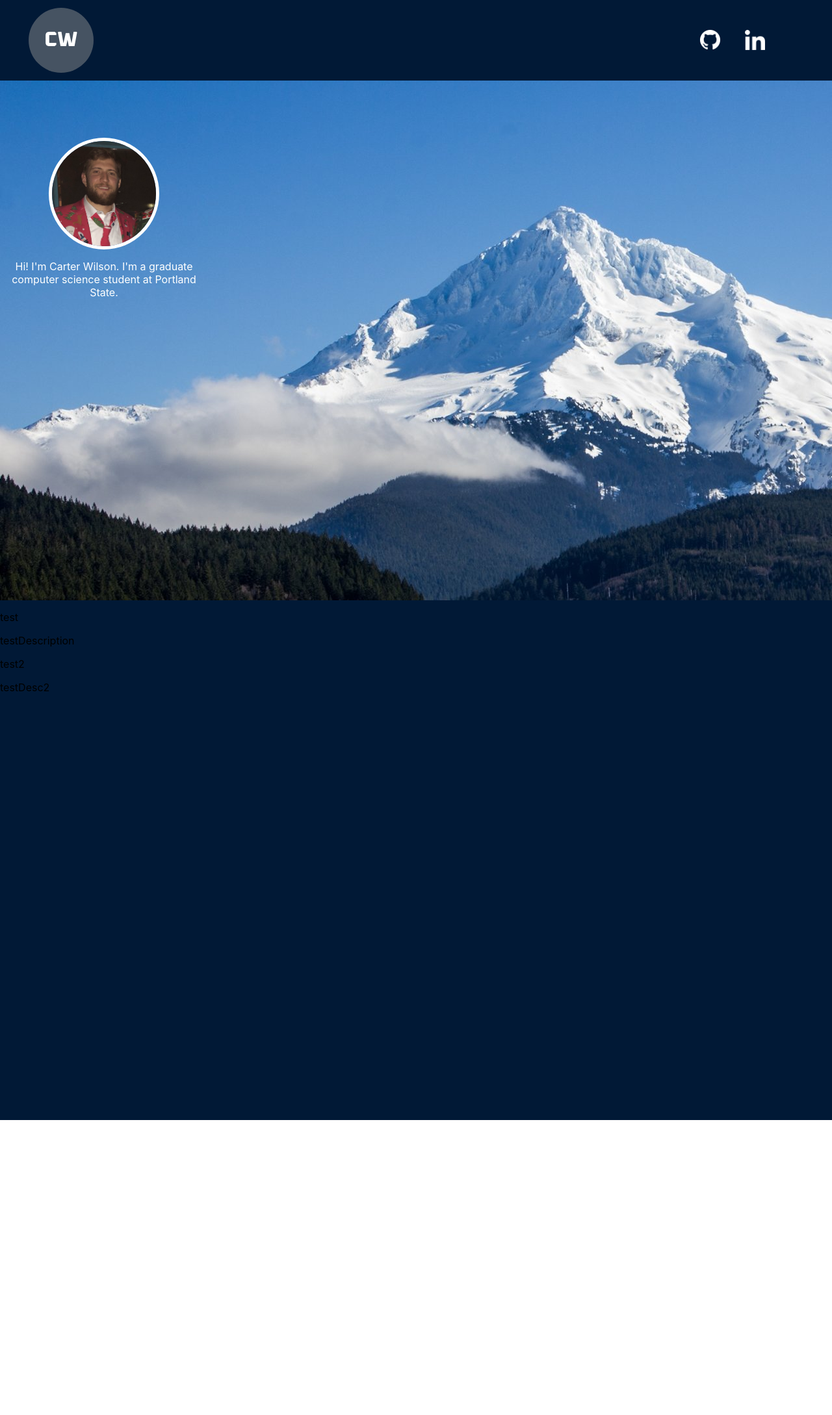
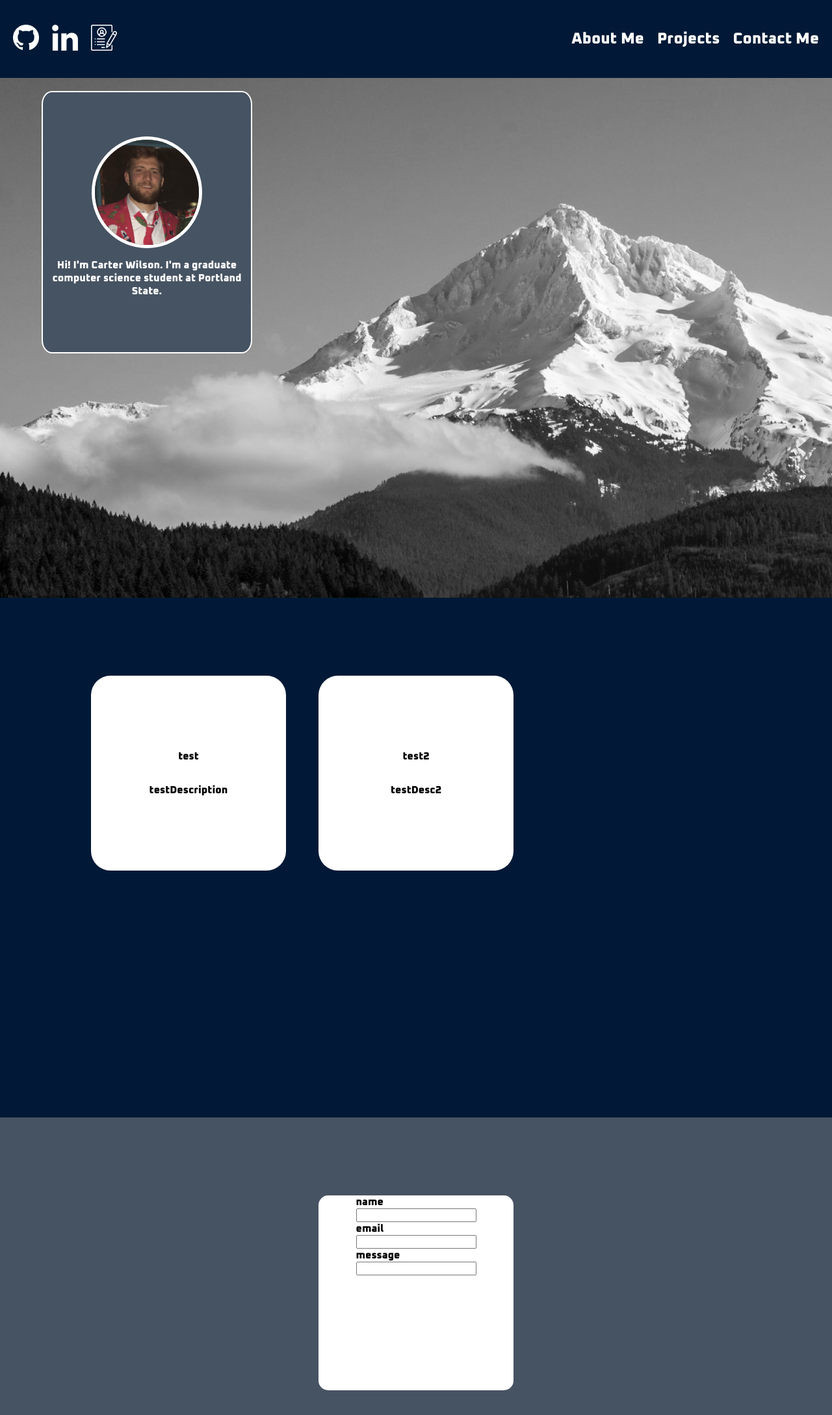
Before and after one commit to carterlwilson/portfolio, a React (Create React App) app: page / in a window 1280 px wide. Shown: the top 2178 px of the page at 65% size. Before the commit the page ends 1724 px from the top, so only its background shows below. Built offline with nearby package versions, Linux system fonts and the light colour scheme.

Commit message:
Added section jumping

```diff
--- /dev/null
+++ b/src/Contact.js
@@ -0,0 +1,23 @@
+import React from 'react';
+import './styling/Contact.css'
+
+class contact extends React.Component {
+    render() {
+        return(
+            <div className="contact" id="contact">
+                <div className="contact-form-wrapper">
+                    <form>
+                        <label for="Name">name</label>
+                        <input type="text" name="Name"/>
+                        <label for="Email">email</label>
+                        <input type="email" name="Email"/>
+                        <label for="Message">message</label>
+                        <input type="text" name="Message"/>
+                    </form>
+                </div>
+            </div>
+        )
+    }
+}
+
+export default contact
--- a/src/Greeting.js
+++ b/src/Greeting.js
@@ -5,7 +5,7 @@ import './styling/Greeting.css'
 class Greeting extends React.Component {
     render() {
         return (
-            <div className="greeting-wrapper">
+            <div id="about" className="greeting-wrapper">
                 <div className="greeting">
                     <img src={GreetingPic} alt="Photo of me"></img>
                     <p>Hi! I'm Carter Wilson. I'm a graduate computer science student at Portland State.</p>
--- a/src/ProjectCard.js
+++ b/src/ProjectCard.js
@@ -1,4 +1,5 @@
 import React from 'react';
+import './styling/ProjectCard.css'
 
 class ProjectCard extends React.Component {
     render() {
--- a/src/Projects.js
+++ b/src/Projects.js
@@ -14,7 +14,7 @@ class Projects extends React.Component {
     render() {
         const projectsList = ProjectData.map(project => <ProjectCard title={project.title} description={project.description}/>);
         return (
-            <div className="projects-wrapper">
+            <div className="projects-wrapper" id="projects">
                 <div className="project-list">
                     {projectsList}
                 </div>
--- a/src/TitleBar.js
+++ b/src/TitleBar.js
@@ -2,19 +2,21 @@ import React from 'react';
 import './styling/TitleBar.css';
 import GithubLogo from './images/GitHub-Mark-Light-64px.png'
 import LinkedinLogo from './images/linkedin-64.png'
-
-
+import ResumeLogo from './images/portfolio.png'
 
 class TitleBar extends React.Component {
     render() {
         return (
             <div className="titlebar">
-                <div className="logo">
-                    <p>CW</p>
-                </div>
                 <div className="icons">
                     <img src={GithubLogo} alt="github icon"/>
                     <img src={LinkedinLogo} alt = "linkedin icon"/>
+                    <img src={ResumeLogo} alt="resume"/>
+                </div>
+                <div className="links">
+                    <a href="#about" className="section-link">About Me</a>
+                    <a href="#projects" className="section-link">Projects</a>
+                    <a href="#contact" className="section-link">Contact Me</a>
                 </div>
             </div>
         );
--- a/src/index.js
+++ b/src/index.js
@@ -1,10 +1,10 @@
 import React from 'react';
 import ReactDOM from 'react-dom';
 import './styling/index.css';
-import App from './App';
 import TitleBar from './TitleBar';
 import Greeting from './Greeting';
 import Projects from './Projects';
+import Contact from './Contact';
 import * as serviceWorker from './serviceWorker';
 
 ReactDOM.render(
@@ -13,6 +13,7 @@ ReactDOM.render(
     <TitleBar />
     <Greeting />
     <Projects />
+    <Contact />
   </body>
   </React.StrictMode>,
   document.getElementById('root')
--- /dev/null
+++ b/src/styling/Contact.css
@@ -0,0 +1,21 @@
+.contact {
+    height: 100vh;
+    background-color: #465362;
+    display: flex;
+    justify-content: center;
+}
+
+.contact-form-wrapper {
+    display: flex;
+    justify-content: center;
+    margin-top: 120px;
+    background-color: white;
+    width: 300px;
+    height: 300px;
+    border-radius: 5%;
+}
+
+form {
+    display: flex;
+    flex-direction: column;
+}
--- a/src/styling/Greeting.css
+++ b/src/styling/Greeting.css
@@ -1,6 +1,7 @@
 .greeting-wrapper {
     height: 100vh;
-    background-image: url(../images/mount-hood-wallpaper-hd-1920x1080-234926.jpg);
+    background-image: url(../images/mthoodgray.png);
+    margin-top: 120px;
 }
 
 .greeting {
@@ -11,6 +12,10 @@
     justify-content: center;
     align-items: center;
     margin-top: 20px;
+    background-color: #465362;
+    border-radius: 5%;
+    margin-left: 5%;
+    border: white 2px solid;
 }
 
 .greeting img {
--- /dev/null
+++ b/src/styling/ProjectCard.css
@@ -0,0 +1,8 @@
+.project-card {
+    background-color: white;
+    border-radius: 10%;
+    display: flex;
+    flex-direction: column;
+    justify-content: center;
+    align-items: center;
+}
--- a/src/styling/Projects.css
+++ b/src/styling/Projects.css
@@ -4,3 +4,12 @@
     height: 100vh;
     background-color: #011936;
 }
+
+.project-list {
+    display: grid;
+    justify-content: center;
+    grid-template-columns: 300px 300px 300px;
+    grid-template-rows: 300px 300px 300px;
+    grid-gap: 50px;
+    margin-top: 120px;
+}
--- a/src/styling/TitleBar.css
+++ b/src/styling/TitleBar.css
@@ -7,35 +7,30 @@
     justify-content: space-between;
     padding-left: 20px;
     padding-right: 75px;
-    position: sticky;
-    position: -webkit-sticky;
-
-}
-
-.logo {
-    margin-left: 2%;
-    background-color: #465362;
-    border-radius: 50%;
-    width: 100px;
-    height: 100px;
-    display: flex;
-    align-items: center;
-    justify-content: center;
-    margin-bottom: 1%;
-    margin-top: 1%
-}
-
-.logo p {
-    color: white;
-    font-size: xx-large;
+    position: fixed;
+    width: 100%;
+    height: 120px;
 }
 
 .icons {
-    display: flex;
-    align-items: center;
+    justify-content: center;
+    align-self: center;
 }
+
 .icons img {
-    height: 25%;
+    margin-right: 20px;
+    height: 40px;
     width: auto;
-    margin-right: 30%;
 }
+
+.links {
+    align-self: center;
+    margin-right: 20px;
+}
+
+.links a {
+    color: white;
+    text-decoration: none;
+    margin-right: 20px;
+    font-size: x-large;
+}
--- a/src/styling/index.css
+++ b/src/styling/index.css
@@ -1,3 +1,5 @@
+@import url('https://fonts.googleapis.com/css2?family=Oxanium:wght@800&display=swap');
+
 body {
   margin: 0;
   font-family: -apple-system, BlinkMacSystemFont, 'Segoe UI', 'Roboto', 'Oxygen',
@@ -7,6 +9,7 @@ body {
   -moz-osx-font-smoothing: grayscale;
   display: flex;
   flex-direction: column;
+  font-family: 'Oxanium', cursive;
 }
 
 code {
```
Also changed, not shown: src/images/mthoodgray.png (added), src/images/portfolio.png (added).
